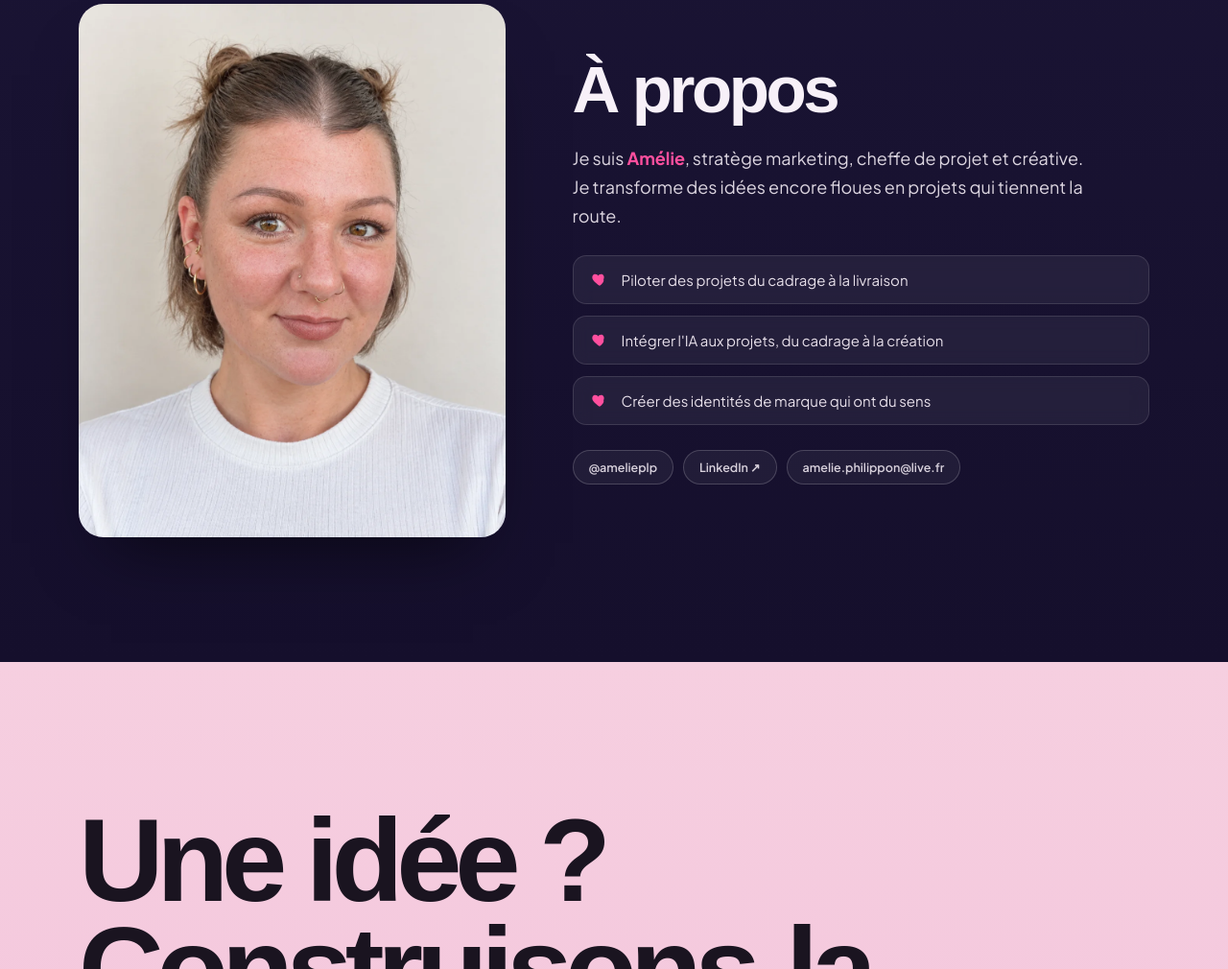
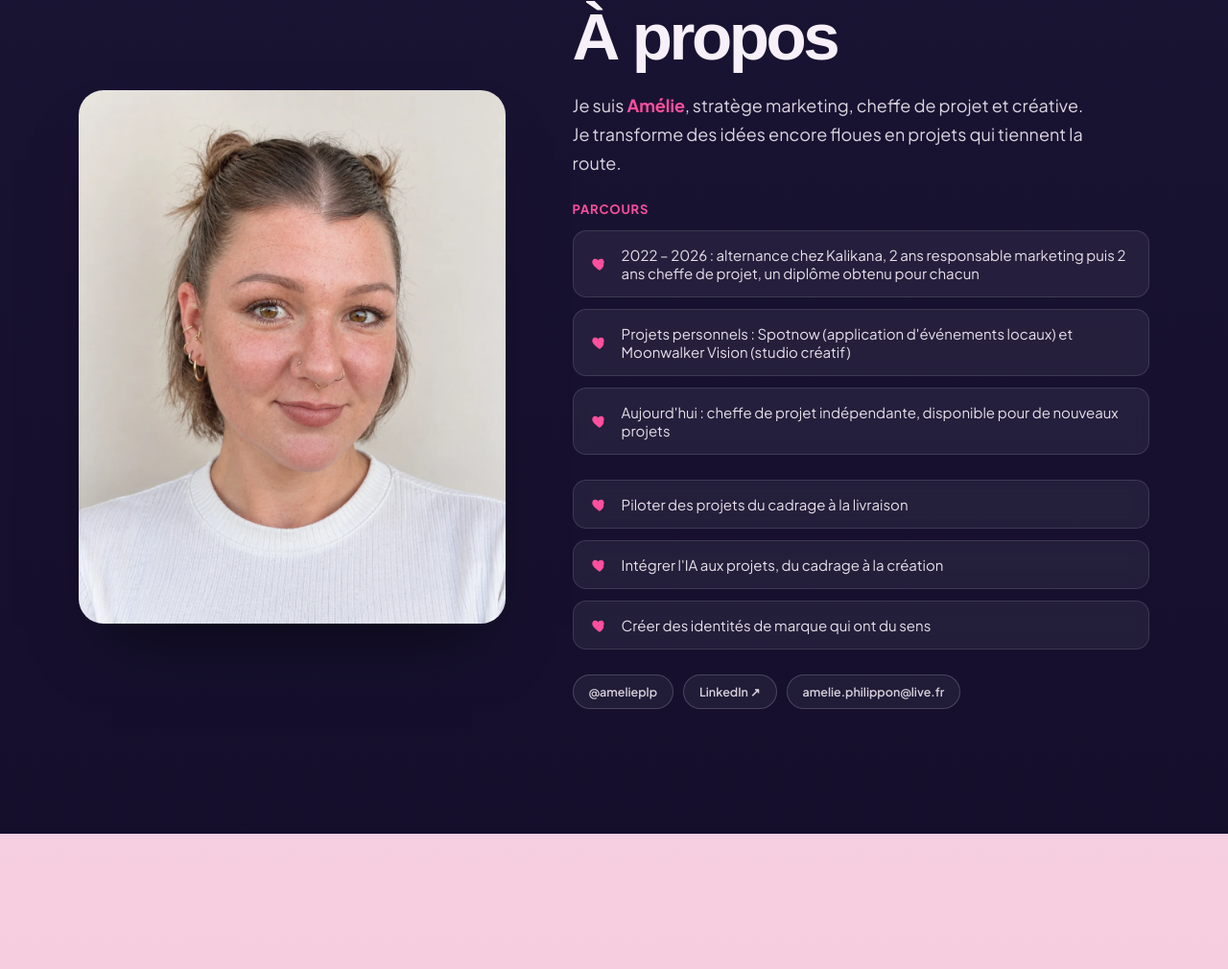
Before and after one commit to moonwalkerV/portfolio-amelie, a website: page index.html in a window 1280 px wide. Shown: the part 5341-6351 px from the top of the page at 96% size. Drawn offline with Linux system fonts and the light colour scheme; a web font is replaced by a local one.

Commit message:
À propos : bloc « Parcours » (3 lignes) sous le texte d'introduction
Co-Authored-By: Claude Sonnet 5.5 <noreply@anthropic.com>

```diff
--- a/index.html
+++ b/index.html
@@ -308,6 +308,12 @@
     <div class="about-text">
       <h2 class="reveal">À propos</h2>
       <p class="lead reveal">Je suis <b>Amélie</b>, stratège marketing, cheffe de projet et créative. Je transforme des idées encore floues en projets qui tiennent la route.</p>
+      <h3 class="about-sub reveal">Parcours</h3>
+      <ul class="glass-list about-path">
+        <li class="reveal"><svg viewBox="0 0 24 24"><path d="M12 21s-7-4.35-9.5-8.8C.8 8.6 2.4 5 6 5c2 0 3.3 1 4 2.2.7-1.2 2-2.2 4-2.2 3.6 0 5.2 3.6 3.5 7.2C19 16.65 12 21 12 21z" fill="#ff4f9e"/></svg>2022 – 2026 : alternance chez Kalikana, 2 ans responsable marketing puis 2 ans cheffe de projet, un diplôme obtenu pour chacun</li>
+        <li class="reveal"><svg viewBox="0 0 24 24"><path d="M12 21s-7-4.35-9.5-8.8C.8 8.6 2.4 5 6 5c2 0 3.3 1 4 2.2.7-1.2 2-2.2 4-2.2 3.6 0 5.2 3.6 3.5 7.2C19 16.65 12 21 12 21z" fill="#ff4f9e"/></svg>Projets personnels : Spotnow (application d'événements locaux) et Moonwalker Vision (studio créatif)</li>
+        <li class="reveal"><svg viewBox="0 0 24 24"><path d="M12 21s-7-4.35-9.5-8.8C.8 8.6 2.4 5 6 5c2 0 3.3 1 4 2.2.7-1.2 2-2.2 4-2.2 3.6 0 5.2 3.6 3.5 7.2C19 16.65 12 21 12 21z" fill="#ff4f9e"/></svg>Aujourd'hui : cheffe de projet indépendante, disponible pour de nouveaux projets</li>
+      </ul>
       <ul class="glass-list">
         <li class="reveal"><svg viewBox="0 0 24 24"><path d="M12 21s-7-4.35-9.5-8.8C.8 8.6 2.4 5 6 5c2 0 3.3 1 4 2.2.7-1.2 2-2.2 4-2.2 3.6 0 5.2 3.6 3.5 7.2C19 16.65 12 21 12 21z" fill="#ff4f9e"/></svg>Piloter des projets du cadrage à la livraison</li>
         <li class="reveal"><svg viewBox="0 0 24 24"><path d="M12 21s-7-4.35-9.5-8.8C.8 8.6 2.4 5 6 5c2 0 3.3 1 4 2.2.7-1.2 2-2.2 4-2.2 3.6 0 5.2 3.6 3.5 7.2C19 16.65 12 21 12 21z" fill="#ff4f9e"/></svg>Intégrer l'IA aux projets, du cadrage à la création</li>
--- a/style.css
+++ b/style.css
@@ -467,6 +467,7 @@ body::before{
 }
 .glass-list li:hover{transform:translateX(6px);background:rgba(255,255,255,0.1);}
 .glass-list svg{width:18px;height:18px;flex:none;}
+.about-sub{font-family:'Plus Jakarta Sans',sans-serif;font-size:13px;font-weight:700;letter-spacing:.06em;text-transform:uppercase;color:var(--hot);margin-bottom:14px;}
 .chips{display:flex;flex-wrap:wrap;gap:10px;}
 .chip-pill{
   padding:9px 16px;border-radius:999px;font-size:12.5px;font-weight:600;text-decoration:none;color:rgba(247,240,248,0.85);
```
